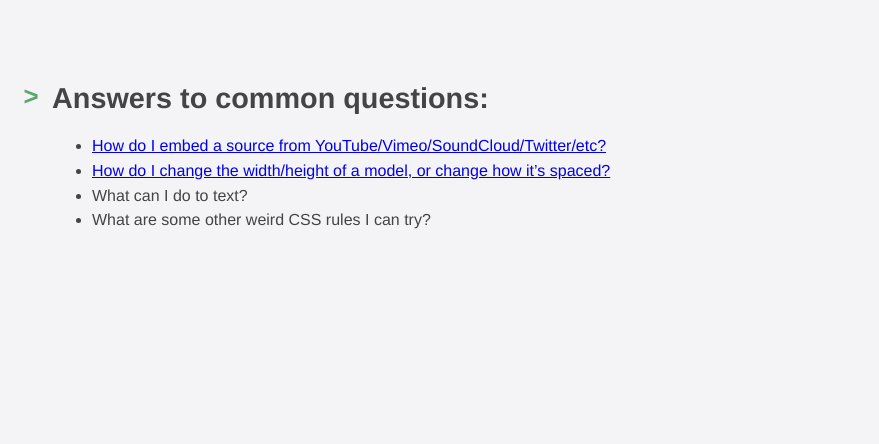
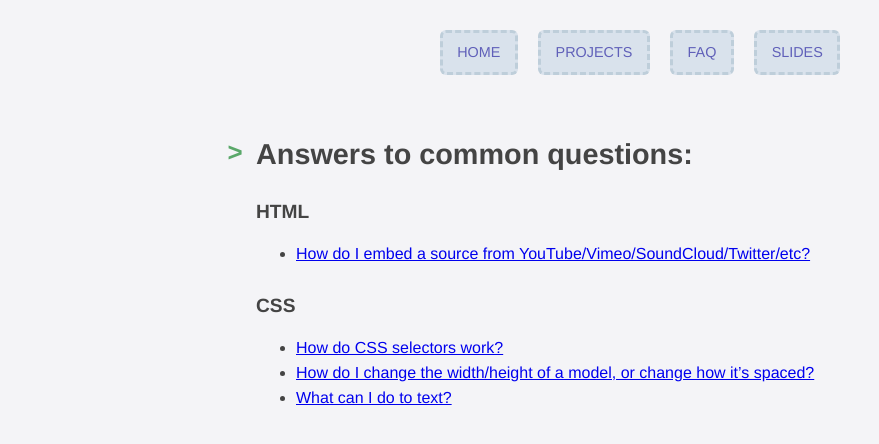
Before and after one commit to thely/artofweb-21, a Jekyll site: the page built from questions/index.md, in a window 1280 px wide. Shown: the top 444 px of the page, without its empty margins (0-879 px from the left). Built offline with Jekyll 4.4.1, drawn with Linux system fonts in a browser that asks for light colours; our own code applies the rules of GitHub Pages for plain Markdown files.

Commit message:
adding header

```diff
--- a/_layouts/default.html
+++ b/_layouts/default.html
@@ -9,7 +9,17 @@
   </head>
   <body>
     <div class="page-wrap">
-      {{ content}}
+      <nav class="page-header">
+        <ul>
+          <li><a href="/artofweb-21/">Home</a></li>
+          <li><a href="/artofweb-21/projects">Projects</a></li>
+          <li><a href="/artofweb-21/questions">FAQ</a></li>
+          <li><a href="/artofweb-21/slides">Slides</a></li>
+        </ul>
+      </nav>
+      <div class="page-content">
+        {{ content}}
+      </div>
     </div>
   </body>
 </html>
--- a/_sass/main.scss
+++ b/_sass/main.scss
@@ -4,10 +4,10 @@
 
 body{
   font-family: "Benton Sans", "Helvetica Neue", helvetica, arial, sans-serif;
-  margin: 2em;
+  margin: 0;
 
   font-family: "Helvetica";
-  padding: 50px 20px 0;
+  // padding: 50px 20px 0;
   background: #f4f4f7;
   color: #444;
   line-height: 1.15;
@@ -15,7 +15,14 @@ body{
 }
 
 .page-wrap {
+  // margin-top: 2em;
+  margin: 0 auto;
+  margin-bottom: 4em;
   width: 60%;
+}
+
+.page-content {
+  margin-top: 3em;
 }
 
 @media (max-width: 1000px) {
@@ -155,3 +162,42 @@ code.language-plaintext {
 img {
   max-width: 100%;
 }
+
+nav {
+  // position: sticky;
+  // text-align: right;
+  // top: 10px;
+  // z-index: 1;
+  // background-color: #b9b9fd;
+  margin: 0 auto;
+  text-align: center;
+
+  ul {
+    list-style-type: none;
+    margin-top: 1em;
+    margin-bottom: 0;
+    padding-left: 0;
+  }
+  ul li {
+    display: inline-block;
+    margin: 0.9em 0.5em;
+    padding-top: 0;
+    // margin-right: 1em;
+
+    a {
+      display: block;
+      width: 100%;
+      border: 3px dashed #99b2c16b;
+      padding: 0.6em 1em;
+      border-radius: 6px;
+      text-transform: uppercase;
+      font-size: 0.9em;
+      text-decoration: none;
+      line-height: 1.5;
+    }
+    a:link, a:visited {
+      background-color: #d9e2ec;
+      color: #6060b9;
+    }
+  }
+}
--- a/questions/index.md
+++ b/questions/index.md
@@ -1,6 +1,9 @@
 ## Answers to common questions:
 
+#### HTML
 * [How do I embed a source from YouTube/Vimeo/SoundCloud/Twitter/etc?](/artofweb-21/questions/embed)
+
+#### CSS
+* [How do CSS selectors work?](/artofweb-21/questions/css-selectors)
 * [How do I change the width/height of a model, or change how it's spaced?](/artofweb-21/questions/box-model)
-* What can I do to text?
-* What are some other weird CSS rules I can try?
+* [What can I do to text?](/artofweb-21/questions/text-styles)
```
